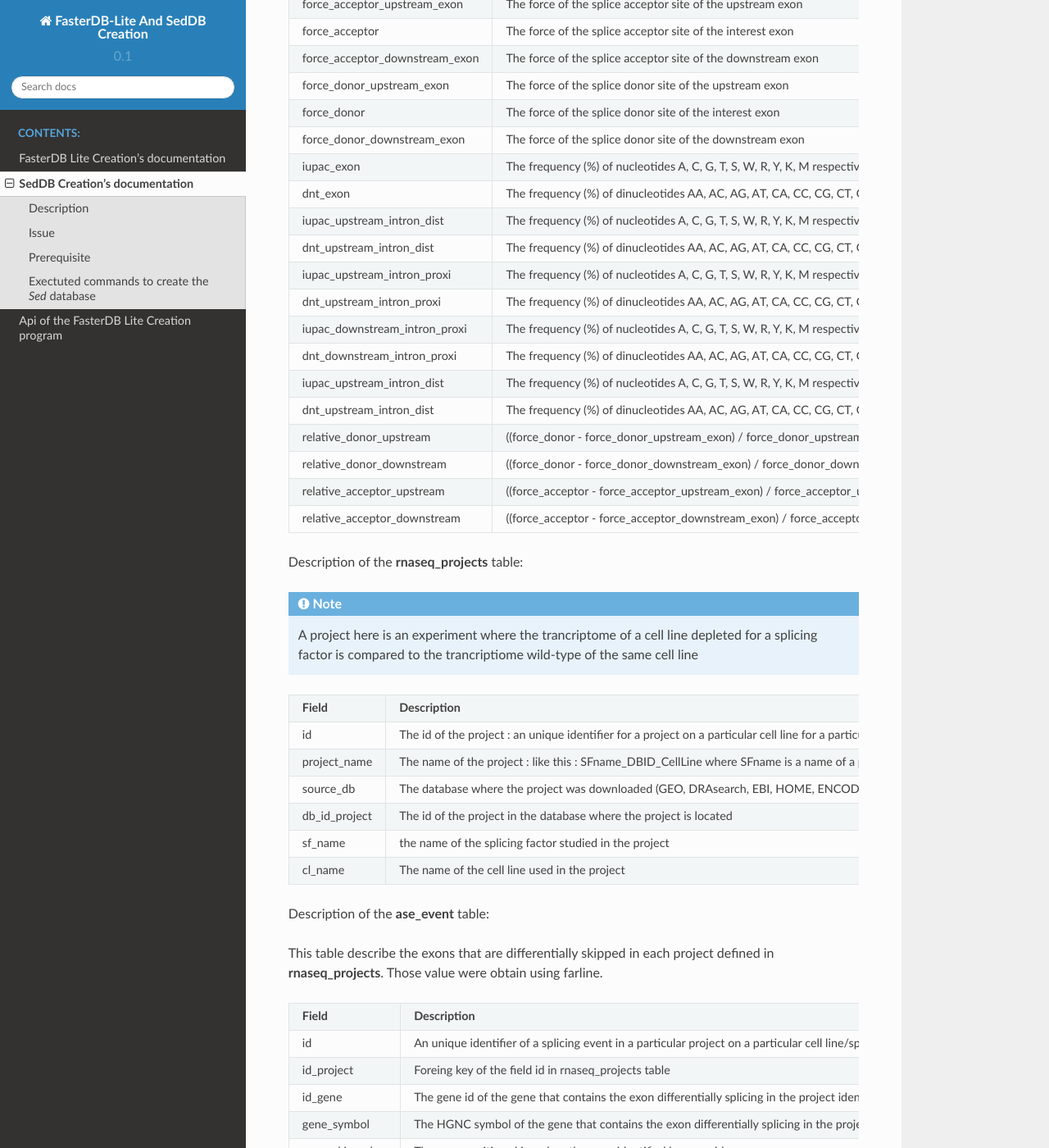
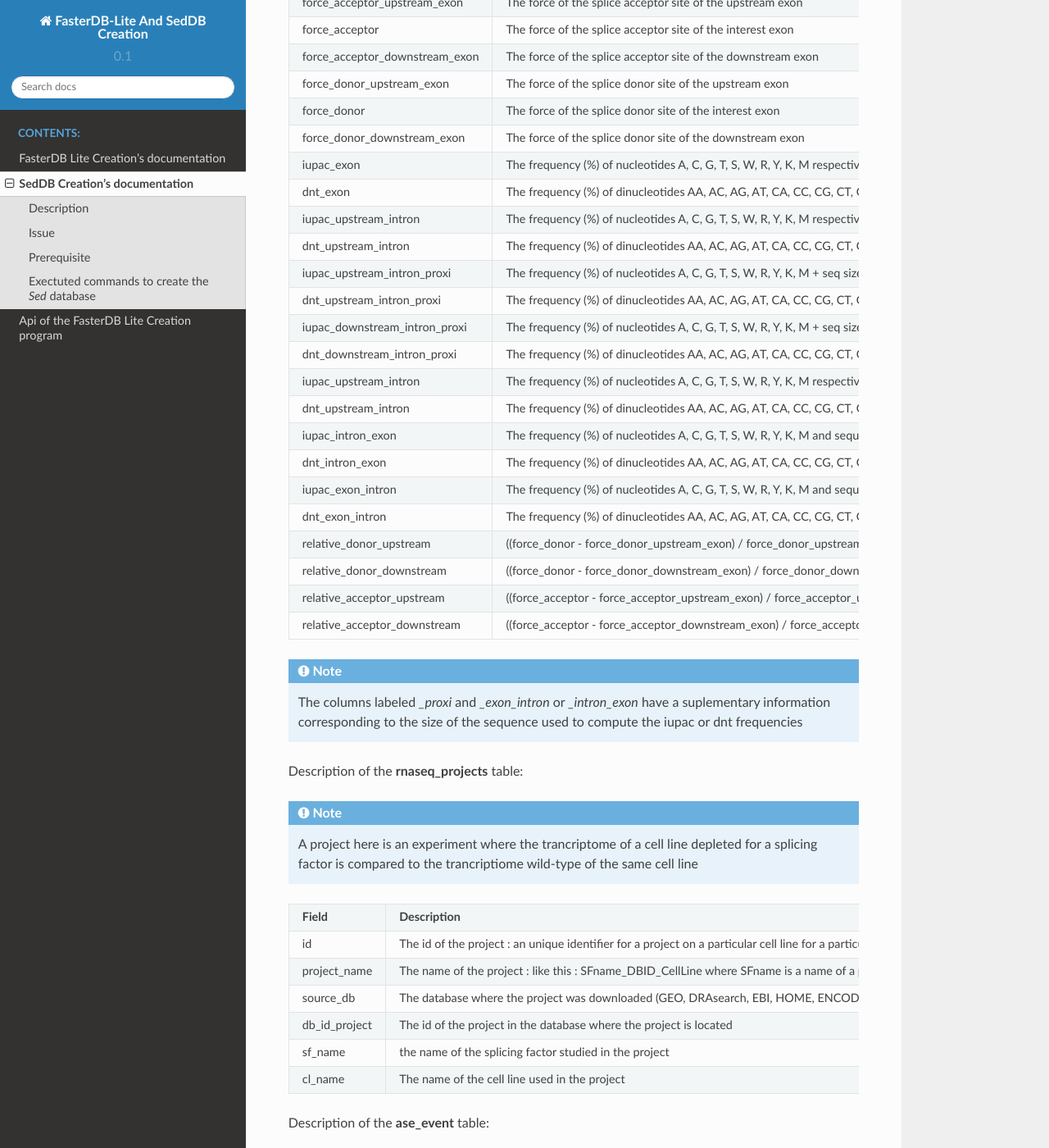
Before and after one commit to LBMC/Lemaire_et_al_2019, a Sphinx documentation site: the page built from Database_creator/doc/source/sed.rst, in a window 1280 px wide and 1400 px high, scrolled down 1760 px. Shown: the whole window at 82% size. Built offline with Sphinx 7.4.7 and the Read the Docs theme 2.0.0, drawn with Linux system fonts in a browser that asks for light colours.

Commit message:
doc : updating the documentation

```diff
--- a/Database_creator/doc/source/sed.rst
+++ b/Database_creator/doc/source/sed.rst
@@ -61,21 +61,29 @@ Here is described every field in the table sed:
 +-------------------------------------+----------------------------------------------------------------------------------------------------------------------------------------------------------------------+
 |          dnt_exon                   | The frequency (%) of dinucleotides  AA, AC, AG, AT, CA, CC, CG, CT, GA, GC, GG, GT, TA, TC, TG, TT respectively within the exon of interest                          |
 +-------------------------------------+----------------------------------------------------------------------------------------------------------------------------------------------------------------------+
-|  iupac_upstream_intron_dist         | The frequency (%) of nucleotides A, C, G, T, S, W, R, Y, K, M respectively within the region [-100,-26] of the upstream intron                                       |
+|  iupac_upstream_intron              | The frequency (%) of nucleotides A, C, G, T, S, W, R, Y, K, M respectively within the region [-100,-26] of the upstream intron                                       |
 +-------------------------------------+----------------------------------------------------------------------------------------------------------------------------------------------------------------------+
-| dnt_upstream_intron_dist            | The frequency (%) of dinucleotides AA, AC, AG, AT, CA, CC, CG, CT, GA, GC, GG, GT, TA, TC, TG, TT respectively within the region [-100,-26] of the upstream intron   |
+| dnt_upstream_intron                 | The frequency (%) of dinucleotides AA, AC, AG, AT, CA, CC, CG, CT, GA, GC, GG, GT, TA, TC, TG, TT respectively within the region [-100,-26] of the upstream intron   |
 +-------------------------------------+----------------------------------------------------------------------------------------------------------------------------------------------------------------------+
-|  iupac_upstream_intron_proxi        | The frequency (%) of nucleotides A, C, G, T, S, W, R, Y, K, M respectively within the region [-25,-1] of the upstream intron (0 is the first nucleotide of the exon) |
+|  iupac_upstream_intron_proxi        | The frequency (%) of nucleotides A, C, G, T, S, W, R, Y, K, M + seq size respectively within the region [-100,-0] of the upstream intron (0 first nucleotide of exon)|
 +-------------------------------------+----------------------------------------------------------------------------------------------------------------------------------------------------------------------+
-|  dnt_upstream_intron_proxi          | The frequency (%) of dinucleotides AA, AC, AG, AT, CA, CC, CG, CT, GA, GC, GG, GT, TA, TC, TG, TT respectively within the region [-25,-1] of the upstream intron     |
+|  dnt_upstream_intron_proxi          | The frequency (%) of dinucleotides AA, AC, AG, AT, CA, CC, CG, CT, GA, GC, GG, GT, TA, TC, TG, TT + seq size respectively within region[-100,-0] of upstream intron  |
 +-------------------------------------+----------------------------------------------------------------------------------------------------------------------------------------------------------------------+
-|  iupac_downstream_intron_proxi      | The frequency (%) of nucleotides A, C, G, T, S, W, R, Y, K, M respectively within the region [1,25] of the downstream intron (0 is the last nucleotide of the exon)  |
+|  iupac_downstream_intron_proxi      | The frequency (%) of nucleotides A, C, G, T, S, W, R, Y, K, M + seq size respectively within the region [1,100] of the downstream intron (0 last nucleotide of exon) |
 +-------------------------------------+----------------------------------------------------------------------------------------------------------------------------------------------------------------------+
-|  dnt_downstream_intron_proxi        | The frequency (%) of dinucleotides AA, AC, AG, AT, CA, CC, CG, CT, GA, GC, GG, GT, TA, TC, TG, TT respectively within the region [1,25] of the downstream intron     |
+|  dnt_downstream_intron_proxi        | The frequency (%) of dinucleotides AA, AC, AG, AT, CA, CC, CG, CT, GA, GC, GG, GT, TA, TC, TG, TT + seq size respectively within region [1,100] of downstream intron |
 +-------------------------------------+----------------------------------------------------------------------------------------------------------------------------------------------------------------------+
-|  iupac_upstream_intron_dist         | The frequency (%) of nucleotides A, C, G, T, S, W, R, Y, K, M respectively within the region [26;100] of the downstream intron                                       |
+|  iupac_upstream_intron              | The frequency (%) of nucleotides A, C, G, T, S, W, R, Y, K, M respectively within the region [26;100] of the downstream intron                                       |
 +-------------------------------------+----------------------------------------------------------------------------------------------------------------------------------------------------------------------+
-|  dnt_upstream_intron_dist           | The frequency (%) of dinucleotides AA, AC, AG, AT, CA, CC, CG, CT, GA, GC, GG, GT, TA, TC, TG, TT respectively within the region [26;100] of the downstream intron   |
+|  dnt_upstream_intron                | The frequency (%) of dinucleotides AA, AC, AG, AT, CA, CC, CG, CT, GA, GC, GG, GT, TA, TC, TG, TT respectively within the region [26;100] of the downstream intron   |
++-------------------------------------+----------------------------------------------------------------------------------------------------------------------------------------------------------------------+
+|  iupac_intron_exon                  | The frequency (%) of nucleotides A, C, G, T, S, W, R, Y, K, M and sequence size, respectively within the region [-100;+50] of the upstream intron                    |
++-------------------------------------+----------------------------------------------------------------------------------------------------------------------------------------------------------------------+
+|  dnt_intron_exon                    | The frequency (%) of dinucleotides AA, AC, AG, AT, CA, CC, CG, CT, GA, GC, GG, GT, TA, TC, TG, TT seq size respectively within region [-100;50] of upstream intron   |
++-------------------------------------+----------------------------------------------------------------------------------------------------------------------------------------------------------------------+
+|  iupac_exon_intron                  | The frequency (%) of nucleotides A, C, G, T, S, W, R, Y, K, M and sequence size, respectively within the region [-100;+50] of the downstream intron                  |
++-------------------------------------+----------------------------------------------------------------------------------------------------------------------------------------------------------------------+
+|  dnt_exon_intron                    | The frequency (%) of dinucleotides AA, AC, AG, AT, CA, CC, CG, CT, GA, GC, GG, GT, TA, TC, TG, TT seq size respectively within region [-100;50] of downstream intron |
 +-------------------------------------+----------------------------------------------------------------------------------------------------------------------------------------------------------------------+
 | relative_donor_upstream             | ((force_donor - force_donor_upstream_exon) / force_donor_upstream_exon) * 100                                                                                        |
 +-------------------------------------+----------------------------------------------------------------------------------------------------------------------------------------------------------------------+
@@ -85,6 +93,10 @@ Here is described every field in the table sed:
 +-------------------------------------+----------------------------------------------------------------------------------------------------------------------------------------------------------------------+
 | relative_acceptor_downstream        | ((force_acceptor - force_acceptor_downstream_exon) / force_acceptor_downstream_exon) * 100                                                                           |
 +-------------------------------------+----------------------------------------------------------------------------------------------------------------------------------------------------------------------+
+
+.. note::
+
+  The columns labeled *_proxi* and *_exon_intron* or *_intron_exon* have a suplementary information corresponding to the size of the sequence used to compute the iupac or dnt frequencies
 
 Description of the **rnaseq_projects** table:
 
```
Also changed, not shown: Database_creator/doc/source/images/sed_schema.png.
